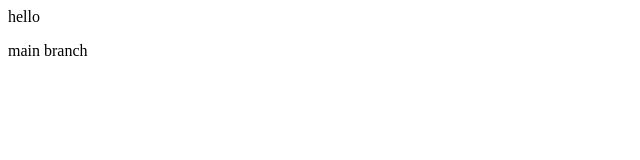
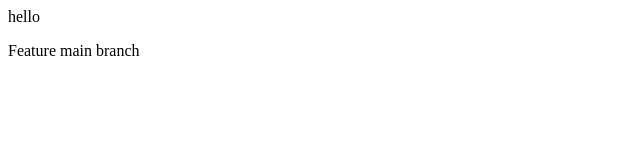
Before and after one commit to AnjaliGunjale05/LocalRepo, a plain HTML site: page index.html in a window 1280 px wide. Shown: the full height of the page, 0-640 px from the left. Drawn offline with Linux system fonts and the light colour scheme.

Commit message:
Added features in main branch

```diff
--- a/index.html
+++ b/index.html
@@ -1,2 +1,2 @@
 <p>hello</p>
-<p> main branch</p>
+<p> Feature main branch</p>
```
